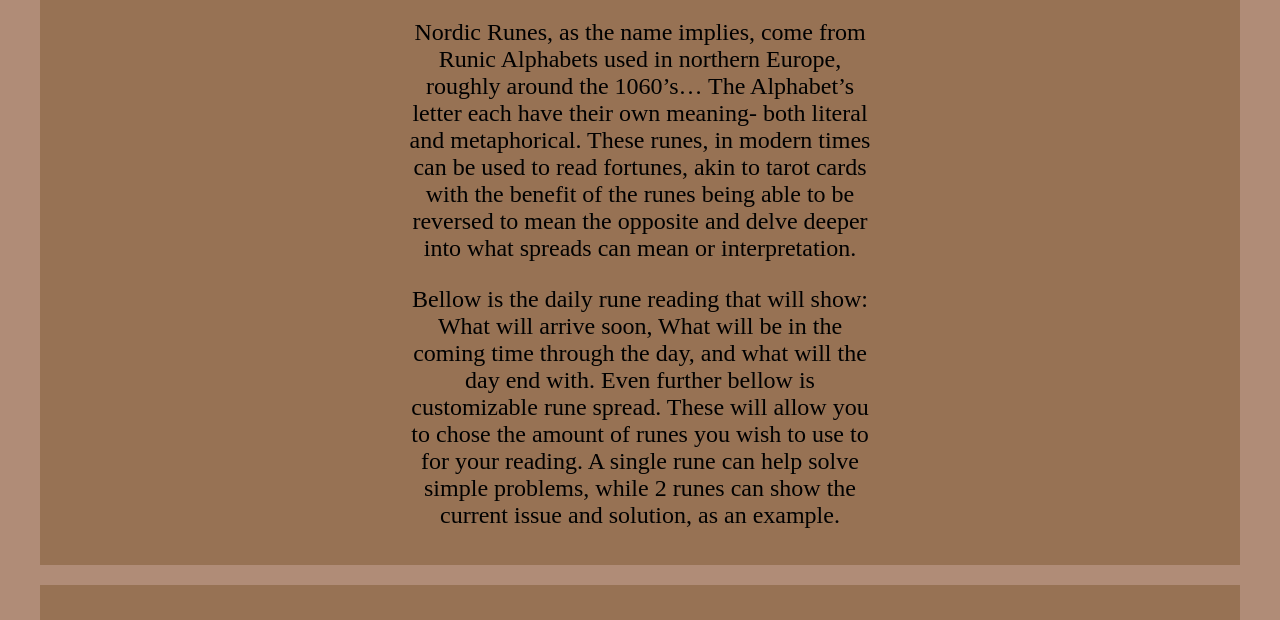
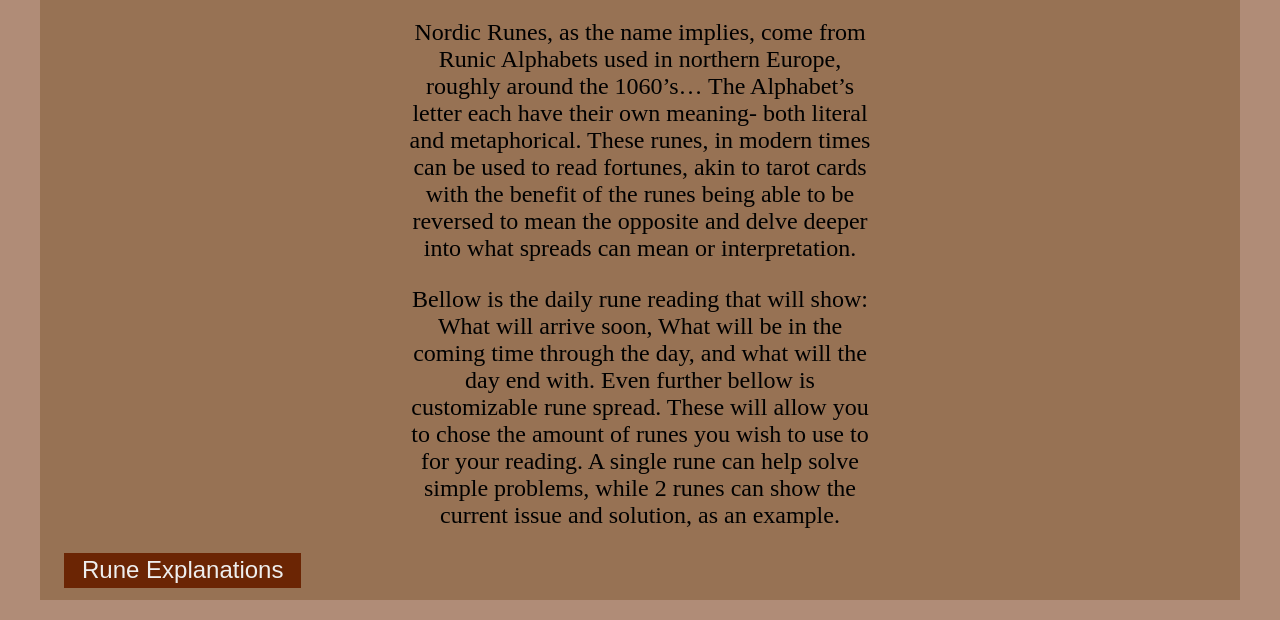
Before and after one commit to Prodiginus/RunicTellers, a plain HTML site: page index.html in a window 1280 px wide. Shown: the part 148-768 px from the top of the page. Drawn offline with Linux system fonts and the light colour scheme.

Commit message:
Added button to runes page

```diff
--- a/index.html
+++ b/index.html
@@ -15,6 +15,7 @@
         <p>Nordic Runes, as the name implies, come from Runic Alphabets used in northern Europe, roughly around the 1060’s… The Alphabet’s letter each have their own meaning- both literal and metaphorical. These runes, in modern times can be used to read fortunes, akin to tarot cards with the benefit of the runes being able to be reversed to mean the opposite and delve deeper into what spreads can mean or interpretation.</p>
         <p>Bellow is the daily rune reading that will show: What will arrive soon, What will be in the coming time through the day, and what will the day end with. Even further bellow is customizable rune spread. These will allow you to chose the amount of runes you wish to use to for your reading. A single rune can help solve simple problems, while 2 runes can show the current issue and solution, as an example.</p>
       </div>
+      <button class="gen btn" onclick="window.location.href='runes.html'">Rune Explanations</button>
       </section>
       <section class="daily">
         <h1>Daily Reading</h1>
--- a/js/app.js
+++ b/js/app.js
@@ -228,6 +228,7 @@ const to = (num, el) => {
       document.querySelectorAll('.runesWrapper .rune')[0].remove();
     }
   }
+
 }
 const makeRune = () => {
   let img = document.createElement('div')
```
Also changed, not shown: runes.html (+1 -2 lines).
